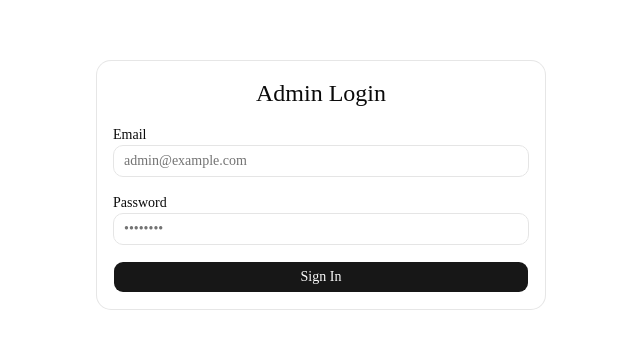
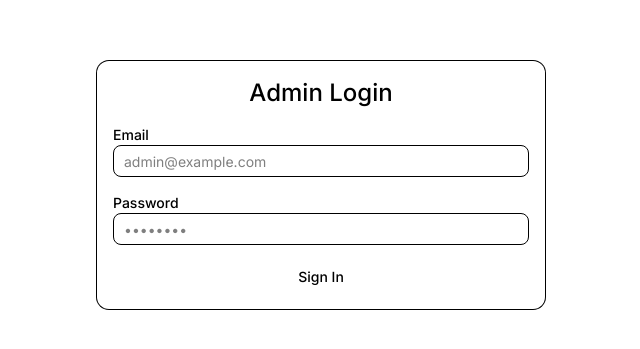
Before and after one commit to kazzicrazi/daily-menu-app, a Next.js app: page /admin/login in a window 1280 px wide. Shown: the part 215-564 px from the top of the page, without its empty margins (319-959 px from the left). Built offline with nearby package versions, Linux system fonts and the light colour scheme; no server answers.

Commit message:
Fix globals.css import in layout.tsx and apply structured C++ theme

```diff
--- a/app/globals.css
+++ b/app/globals.css
@@ -1,143 +1,28 @@
-@import "tailwindcss";
-@import "tw-animate-css";
-@import "shadcn/tailwind.css";
-
-@custom-variant dark (&:is(.dark *));
-
 @import "tailwindcss";
 
-@theme {
-  --color-cpp-dark: #004482;
-  --color-cpp-brand: #00599C;
-  --color-cpp-light: #659AD2;
-  --color-cpp-bg: #F0F5FA;
-
-  --color-accent-green: #059669;
-  --color-accent-greenHover: #047857;
-  --color-accent-red: #DC2626;
-  --color-accent-redHover: #B91C1C;
-}
-@theme inline {
-  --color-background: var(--background);
-  --color-foreground: var(--foreground);
-  --font-sans: var(--font-sans);
-  --font-mono: var(--font-geist-mono);
-  --font-heading: var(--font-sans);
-  --color-sidebar-ring: var(--sidebar-ring);
-  --color-sidebar-border: var(--sidebar-border);
-  --color-sidebar-accent-foreground: var(--sidebar-accent-foreground);
-  --color-sidebar-accent: var(--sidebar-accent);
-  --color-sidebar-primary-foreground: var(--sidebar-primary-foreground);
-  --color-sidebar-primary: var(--sidebar-primary);
-  --color-sidebar-foreground: var(--sidebar-foreground);
-  --color-sidebar: var(--sidebar);
-  --color-chart-5: var(--chart-5);
-  --color-chart-4: var(--chart-4);
-  --color-chart-3: var(--chart-3);
-  --color-chart-2: var(--chart-2);
-  --color-chart-1: var(--chart-1);
-  --color-ring: var(--ring);
-  --color-input: var(--input);
-  --color-border: var(--border);
-  --color-destructive: var(--destructive);
-  --color-accent-foreground: var(--accent-foreground);
-  --color-accent: var(--accent);
-  --color-muted-foreground: var(--muted-foreground);
-  --color-muted: var(--muted);
-  --color-secondary-foreground: var(--secondary-foreground);
-  --color-secondary: var(--secondary);
-  --color-primary-foreground: var(--primary-foreground);
-  --color-primary: var(--primary);
-  --color-popover-foreground: var(--popover-foreground);
-  --color-popover: var(--popover);
-  --color-card-foreground: var(--card-foreground);
-  --color-card: var(--card);
-  --radius-sm: calc(var(--radius) * 0.6);
-  --radius-md: calc(var(--radius) * 0.8);
-  --radius-lg: var(--radius);
-  --radius-xl: calc(var(--radius) * 1.4);
-  --radius-2xl: calc(var(--radius) * 1.8);
-  --radius-3xl: calc(var(--radius) * 2.2);
-  --radius-4xl: calc(var(--radius) * 2.6);
+:root {
+  --cpp-dark: #004482;
+  --cpp-brand: #00599C;
+  --cpp-light: #659AD2;
+  --cpp-bg: #F0F5FA;
+  --accent-green: #059669;
+  --accent-red: #DC2626;
 }
 
-:root {
-  --background: oklch(1 0 0);
-  --foreground: oklch(0.145 0 0);
-  --card: oklch(1 0 0);
-  --card-foreground: oklch(0.145 0 0);
-  --popover: oklch(1 0 0);
-  --popover-foreground: oklch(0.145 0 0);
-  --primary: oklch(0.205 0 0);
-  --primary-foreground: oklch(0.985 0 0);
-  --secondary: oklch(0.97 0 0);
-  --secondary-foreground: oklch(0.205 0 0);
-  --muted: oklch(0.97 0 0);
-  --muted-foreground: oklch(0.556 0 0);
-  --accent: oklch(0.97 0 0);
-  --accent-foreground: oklch(0.205 0 0);
-  --destructive: oklch(0.577 0.245 27.325);
-  --border: oklch(0.922 0 0);
-  --input: oklch(0.922 0 0);
-  --ring: oklch(0.708 0 0);
-  --chart-1: oklch(0.87 0 0);
-  --chart-2: oklch(0.556 0 0);
-  --chart-3: oklch(0.439 0 0);
-  --chart-4: oklch(0.371 0 0);
-  --chart-5: oklch(0.269 0 0);
-  --radius: 0.625rem;
-  --sidebar: oklch(0.985 0 0);
-  --sidebar-foreground: oklch(0.145 0 0);
-  --sidebar-primary: oklch(0.205 0 0);
-  --sidebar-primary-foreground: oklch(0.985 0 0);
-  --sidebar-accent: oklch(0.97 0 0);
-  --sidebar-accent-foreground: oklch(0.205 0 0);
-  --sidebar-border: oklch(0.922 0 0);
-  --sidebar-ring: oklch(0.708 0 0);
-}
+/* Custom Helper Utilities for C++ Theme */
+.bg-cpp-dark { background-color: var(--cpp-dark); }
+.bg-cpp-brand { background-color: var(--cpp-brand); }
+.bg-cpp-light { background-color: var(--cpp-light); }
+.bg-cpp-bg { background-color: var(--cpp-bg); }
 
-.dark {
-  --background: oklch(0.145 0 0);
-  --foreground: oklch(0.985 0 0);
-  --card: oklch(0.205 0 0);
-  --card-foreground: oklch(0.985 0 0);
-  --popover: oklch(0.205 0 0);
-  --popover-foreground: oklch(0.985 0 0);
-  --primary: oklch(0.922 0 0);
-  --primary-foreground: oklch(0.205 0 0);
-  --secondary: oklch(0.269 0 0);
-  --secondary-foreground: oklch(0.985 0 0);
-  --muted: oklch(0.269 0 0);
-  --muted-foreground: oklch(0.708 0 0);
-  --accent: oklch(0.269 0 0);
-  --accent-foreground: oklch(0.985 0 0);
-  --destructive: oklch(0.704 0.191 22.216);
-  --border: oklch(1 0 0 / 10%);
-  --input: oklch(1 0 0 / 15%);
-  --ring: oklch(0.556 0 0);
-  --chart-1: oklch(0.87 0 0);
-  --chart-2: oklch(0.556 0 0);
-  --chart-3: oklch(0.439 0 0);
-  --chart-4: oklch(0.371 0 0);
-  --chart-5: oklch(0.269 0 0);
-  --sidebar: oklch(0.205 0 0);
-  --sidebar-foreground: oklch(0.985 0 0);
-  --sidebar-primary: oklch(0.488 0.243 264.376);
-  --sidebar-primary-foreground: oklch(0.985 0 0);
-  --sidebar-accent: oklch(0.269 0 0);
-  --sidebar-accent-foreground: oklch(0.985 0 0);
-  --sidebar-border: oklch(1 0 0 / 10%);
-  --sidebar-ring: oklch(0.556 0 0);
-}
+.text-cpp-dark { color: var(--cpp-dark); }
+.text-cpp-brand { color: var(--cpp-brand); }
 
-@layer base {
-  * {
-    @apply border-border outline-ring/50;
-  }
-  body {
-    @apply bg-background text-foreground;
-  }
-  html {
-    @apply font-sans;
-  }
-}
+.border-cpp-light { border-color: var(--cpp-light); }
+.border-cpp-brand { border-color: var(--cpp-brand); }
+
+.bg-accent-green { background-color: var(--accent-green); }
+.bg-accent-green:hover { background-color: #047857; }
+
+.bg-accent-red { background-color: var(--accent-red); }
+.bg-accent-red:hover { background-color: #B91C1C; }
--- a/app/layout.tsx
+++ b/app/layout.tsx
@@ -1,29 +1,22 @@
-import type { Metadata } from "next";
-import { Geist, Geist_Mono } from "next/font/google";
-import "./globals.css";
+import type { Metadata } from 'next'
+import { Inter } from 'next/font/google'
+import './globals.css' // <--- CRITICAL IMPORT
 
-const geistSans = Geist({
-  variable: "--font-geist-sans",
-  subsets: ["latin"],
-});
-
-const geistMono = Geist_Mono({
-  variable: "--font-geist-mono",
-  subsets: ["latin"],
-});
+const inter = Inter({ subsets: ['latin'] })
 
 export const metadata: Metadata = {
-  title: "Create Next App",
-  description: "Generated by create next app",
-};
+  title: 'Daily Canteen Menu',
+  description: 'Daily food menu and admin management',
+}
 
-export default function RootLayout({ children }: LayoutProps<"/">) {
+export default function RootLayout({
+  children,
+}: {
+  children: React.ReactNode
+}) {
   return (
-    <html
-      lang="en"
-      className={`${geistSans.variable} ${geistMono.variable} h-full antialiased`}
-    >
-      <body className="min-h-full flex flex-col">{children}</body>
+    <html lang="en">
+      <body className={inter.className}>{children}</body>
     </html>
-  );
+  )
 }
--- a/app/page.tsx
+++ b/app/page.tsx
@@ -79,91 +79,36 @@ export default function PublicMenuPage() {
   }, [selectedDayObj])
 
   return (
-    <main className="min-h-screen bg-slate-50 p-4 md:p-8">
+    <main className="min-h-screen bg-slate-100 p-4 md:p-8">
   <div className="max-w-4xl mx-auto space-y-8">
-        <header className="text-center space-y-2">
-          <h1 className="text-3xl font-bold tracking-tight text-slate-900">Today's Canteen Menu</h1>
-          <p className="text-slate-600">Freshly prepared meals for {selectedDayObj.fullLabel}</p>
+    {/* C++ Branded Blue Header */}
+    <header className="text-center space-y-2 bg-gradient-to-r from-blue-950 via-blue-800 to-blue-950 text-white p-6 rounded-2xl shadow-md border-b-4 border-blue-400">
+      <h1 className="text-3xl font-extrabold tracking-tight">Today's Canteen Menu</h1>
+      <p className="text-blue-100 text-sm">Freshly prepared daily meals for {selectedDayObj.fullLabel}</p>
     </header>
 
-        {/* Day Selector Pills with Dates */}
+    {/* Day Selector Pills */}
     <div className="flex overflow-x-auto gap-2 pb-2 scrollbar-none justify-start md:justify-center">
-          {weekDays.map((day) => (
-            <Button
+      {weekDays.map((day) => {
+        const isSelected = selectedDayObj.dayName === day.dayName
+        return (
+          <button
             key={day.dayName}
-              variant={selectedDayObj.dayName === day.dayName ? 'default' : 'outline'}
-              size="sm"
             onClick={() => setSelectedDayObj(day)}
-              className="rounded-full px-4 flex-shrink-0"
+            className={`rounded-full px-4 py-2 text-sm font-semibold transition-all shadow-sm flex items-center gap-1.5 flex-shrink-0 ${
+              isSelected
+                ? 'bg-blue-800 text-white ring-2 ring-blue-400 shadow-md'
+                : 'bg-white text-slate-700 hover:bg-slate-50 border border-slate-200'
+            }`}
           >
             <span>{day.dayName}</span>
-              <span className="text-xs opacity-75 ml-1.5">({day.formattedDate})</span>
-            </Button>
-          ))}
-        </div>
-
-        {loading ? (
-          <p className="text-center py-12 text-slate-500">Loading menu items...</p>
-        ) : items.length === 0 ? (
-          <div className="text-center py-12 bg-white rounded-xl shadow-sm border p-8">
-            <p className="text-slate-500 text-lg font-medium">No meals listed for {selectedDayObj.fullLabel}</p>
-            <p className="text-slate-400 text-sm mt-1">Select another day to view scheduled meals.</p>
-          </div>
-        ) : (
-          <div className="space-y-8">
-            {MEAL_TYPES.map((category) => {
-              const categoryItems = items.filter(
-                (item) => item.meal_type?.toLowerCase() === category.toLowerCase()
-              )
-
-              if (categoryItems.length === 0) return null
-
-              return (
-                <section key={category} className="space-y-4">
-                  <div className="flex items-center gap-3 border-b pb-2">
-                    <h2 className="text-xl font-bold text-slate-800">{category}</h2>
-                    <Badge variant="secondary">{categoryItems.length}</Badge>
-                  </div>
-
-                  <div className="grid gap-4 sm:grid-cols-2 md:grid-cols-2">
-                    {categoryItems.map((item) => (
-                      <Card key={item.id} className="overflow-hidden shadow-sm hover:shadow-md transition-shadow">
-                        {item.image_urls && item.image_urls.length > 0 && (
-                          <div
-                            className={`grid gap-1 bg-slate-100 ${
-                              item.image_urls.length === 1
-                                ? 'grid-cols-1 h-48'
-                                : item.image_urls.length === 2
-                                ? 'grid-cols-2 h-48'
-                                : 'grid-cols-3 h-48'
-                            }`}
-                          >
-                            {item.image_urls.map((url, idx) => (
-                              <img
-                                key={idx}
-                                src={url}
-                                alt={`${item.name} photo ${idx + 1}`}
-                                className="w-full h-full object-cover"
-                              />
-                            ))}
-                          </div>
-                        )}
-                        <CardHeader className="pb-2">
-                          <CardTitle className="text-lg font-bold">{item.name}</CardTitle>
-                        </CardHeader>
-                        {item.description && (
-                          <CardContent>
-                            <p className="text-sm text-slate-600">{item.description}</p>
-                          </CardContent>
-                        )}
-                      </Card>
-                    ))}
-                  </div>
-                </section>
+            <span className={`text-xs ${isSelected ? 'text-blue-200' : 'text-slate-400'}`}>
+              ({day.formattedDate})
+            </span>
+          </button>
         )
       })}
     </div>
-        )}
   </div>
 </main>
   )
```
Lines whose indentation alone changed are shown as unchanged.
